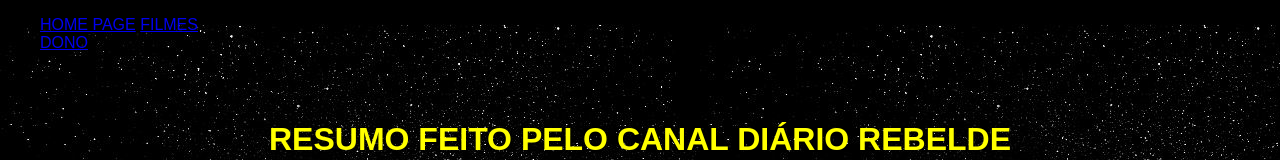
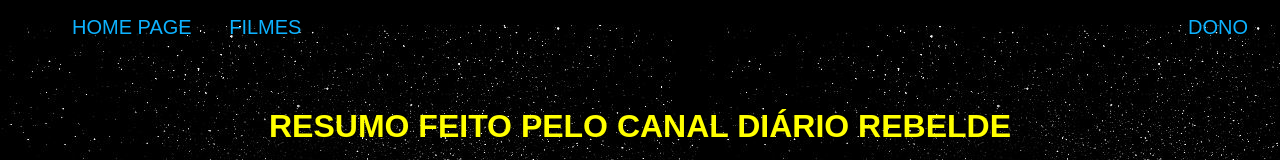
Before and after one commit to Jordlolk/my-first-webSite, a plain HTML site: page historia.html in a window 1280 px wide. Shown: the top 160 px of the page. Drawn offline with Linux system fonts and the light colour scheme; grey boxes are pictures that could not be loaded.

Commit message:
Update historia.css

```diff
--- a/historia.css
+++ b/historia.css
@@ -3,7 +3,32 @@
     background-image: url(Imagens/pngwing.com.png);
     margin: 0;
 }
-
+menu-container{
+    position: fixed;
+    top: 0;
+    left: 0;
+    width: 100%;
+    max-width: 100%;
+    background-color: black;
+}
+.menu-container li{
+      display: inline;
+      margin-left: 1rem;
+      font-size: 20px;
+  }
+.menu-container ul li a{
+      text-decoration: none;
+      color: rgb(13, 178, 255);
+      padding: 1rem;
+  }
+.menu-container div{
+    display: inline-block;
+    float: right;
+    margin-right: 1rem;
+  }
+.menu-container ul li a:hover{
+      background-color: gold;
+}
 .main-content{
     text-align: center;
     padding-top: 2rem;
```
